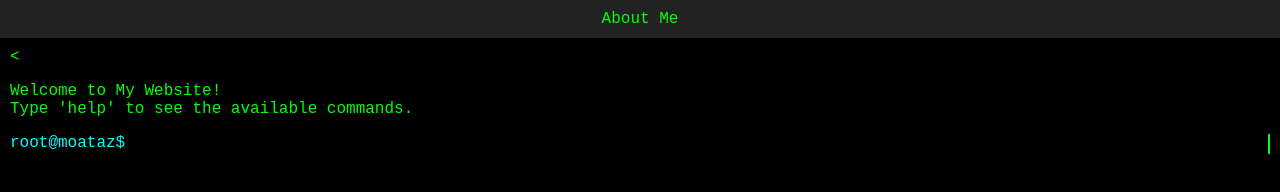
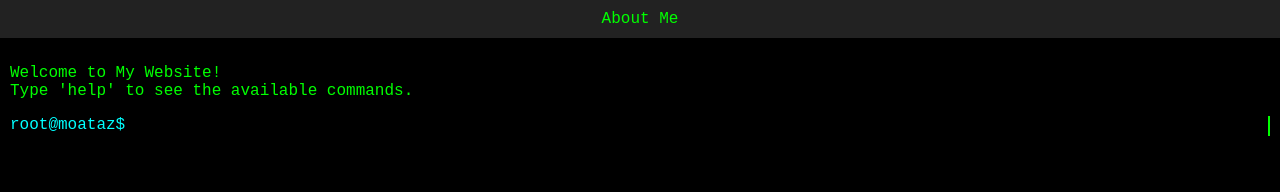
Before and after one commit to moatazabdullah/about-me, a plain HTML site: page index.html in a window 1280 px wide. Drawn offline with Linux system fonts and the light colour scheme.

Commit message:
fin commit

```diff
--- a/index.html
+++ b/index.html
@@ -8,7 +8,7 @@
   <div class="terminal">
     <div class="terminal-header" >About Me</div>
     <div class="terminal-body">
-      <<div id="terminal-output" class="terminal-output"></div>
+      <div id="terminal-output" class="terminal-output"></div>
       <div class="terminal-input">
         <div class="terminal-prompt">root@moataz$&nbsp;</div>
         <div id="command-line">
```
